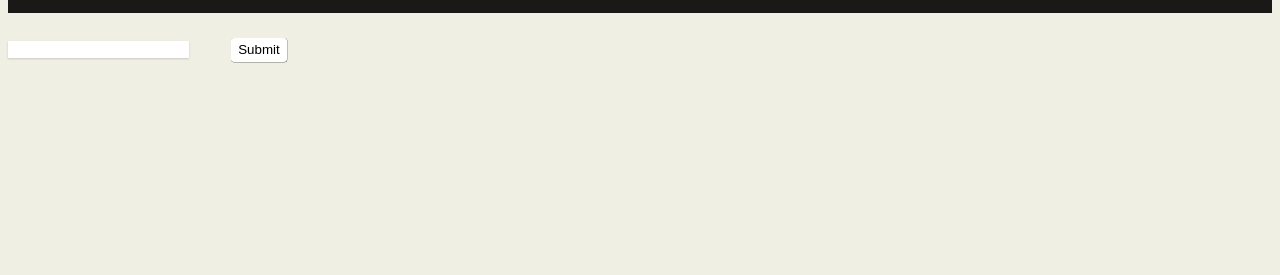
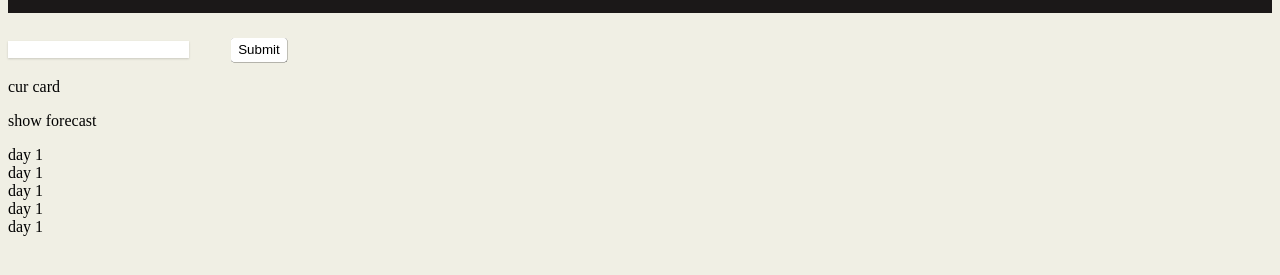
Before and after one commit to Gehrig-Barnes/cloud-watch, a plain HTML site: page html/weather.html in a window 1280 px wide. Shown: the part 117-392 px from the top of the page. Drawn offline with Linux system fonts and the light colour scheme; no server answers.

Commit message:
okay, I think I have an idea to how I want to approach this API. First, I want the user to see the current weather based on the zip code that they type in. Then after, I want the user to click on 'show forecast' to see the 5 day trend. But I want the 5 day trend cards to be built out staticly in HTML. But I want the cards to animate in starting from the bottom and coming from the top. Guess I got to get to googleing lol. First I build out the cards though.

```diff
--- a/html/weather.html
+++ b/html/weather.html
@@ -27,6 +27,20 @@
         <input type="submit" id="search-submit" />
       </form>
     </div>
+    <div id="curr-weather">
+      <div id="curr-card">cur card</div>
+    </div>
+    <div id="hold-p">
+      <p id="show-forecast">show forecast</p>
+    </div>
+
+    <div id="weather-cards">
+      <div class="weather-card">day 1</div>
+      <div class="weather-card">day 1</div>
+      <div class="weather-card">day 1</div>
+      <div class="weather-card">day 1</div>
+      <div class="weather-card">day 1</div>
+    </div>
     <script defer src="../index.js"></script>
   </body>
 </html>
```
